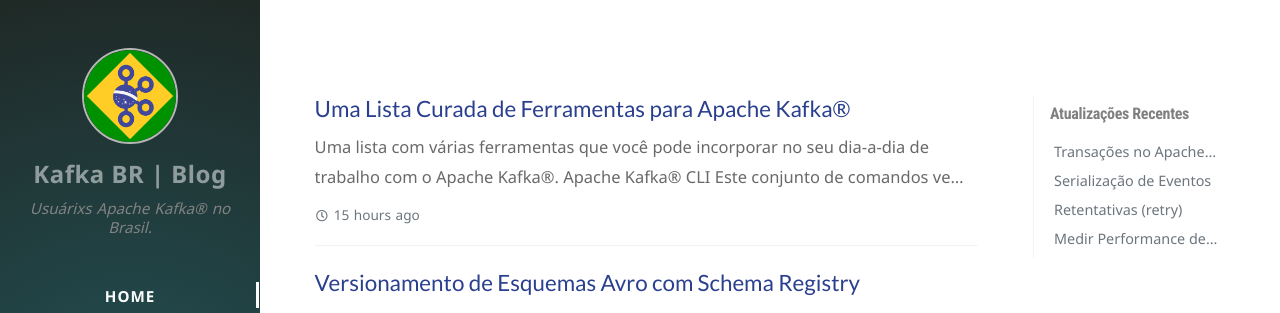
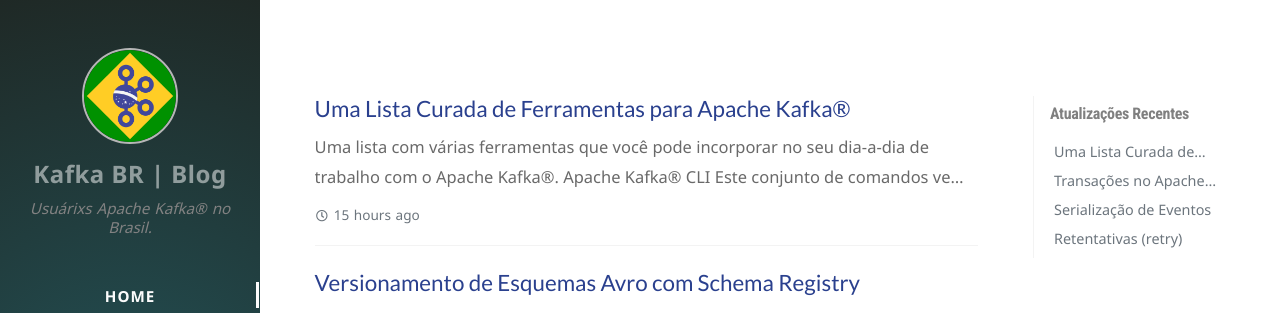
Before and after one commit to fabiojose/kafkabr-blog, a Jekyll site: the page built from index.html, in a window 1280 px wide. Shown: the top 313 px of the page. Built offline with Jekyll 4.4.1, drawn with Linux system fonts in a browser that asks for light colours; nearby versions of some CDN libraries; the list of posts is cut into pages by our own code; comment, search, counter and statistics services are not loaded.

```diff
--- a/_data/updates.yml
+++ b/_data/updates.yml
@@ -1,3 +1,6 @@
+-
+  filename: 'apache-kafka-ferramentas'
+  lastmod: '2020-10-20 20:58:07 -0300'
 -
   filename: 'interactive-queries'
   lastmod: '2020-07-21 13:36:23 -0300'
```
